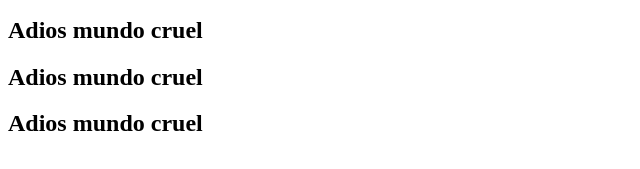
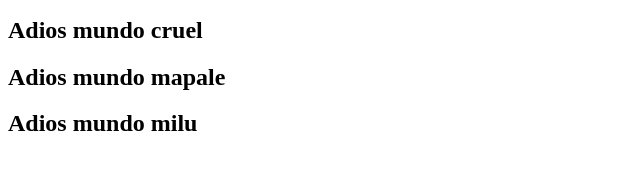
Before and after one commit to angelitaooo/hola-mundo, a plain HTML site: page index.html in a window 1280 px wide. Shown: the part 213-382 px from the top of the page, 0-640 px from the left. Drawn offline with Linux system fonts and the light colour scheme.

Commit message:
Agregado: Mapale y Milu

```diff
--- a/index.html
+++ b/index.html
@@ -11,7 +11,7 @@
     <h2>Adios mundo cruel</h2>
     <h2>Adios mundo cruel</h2>
     <h2>Adios mundo cruel</h2>
-    <h2>Adios mundo cruel</h2>
-    <h2>Adios mundo cruel</h2>
+    <h2>Adios mundo mapale</h2>
+    <h2>Adios mundo milu</h2>
 </body>
 </html>
```
